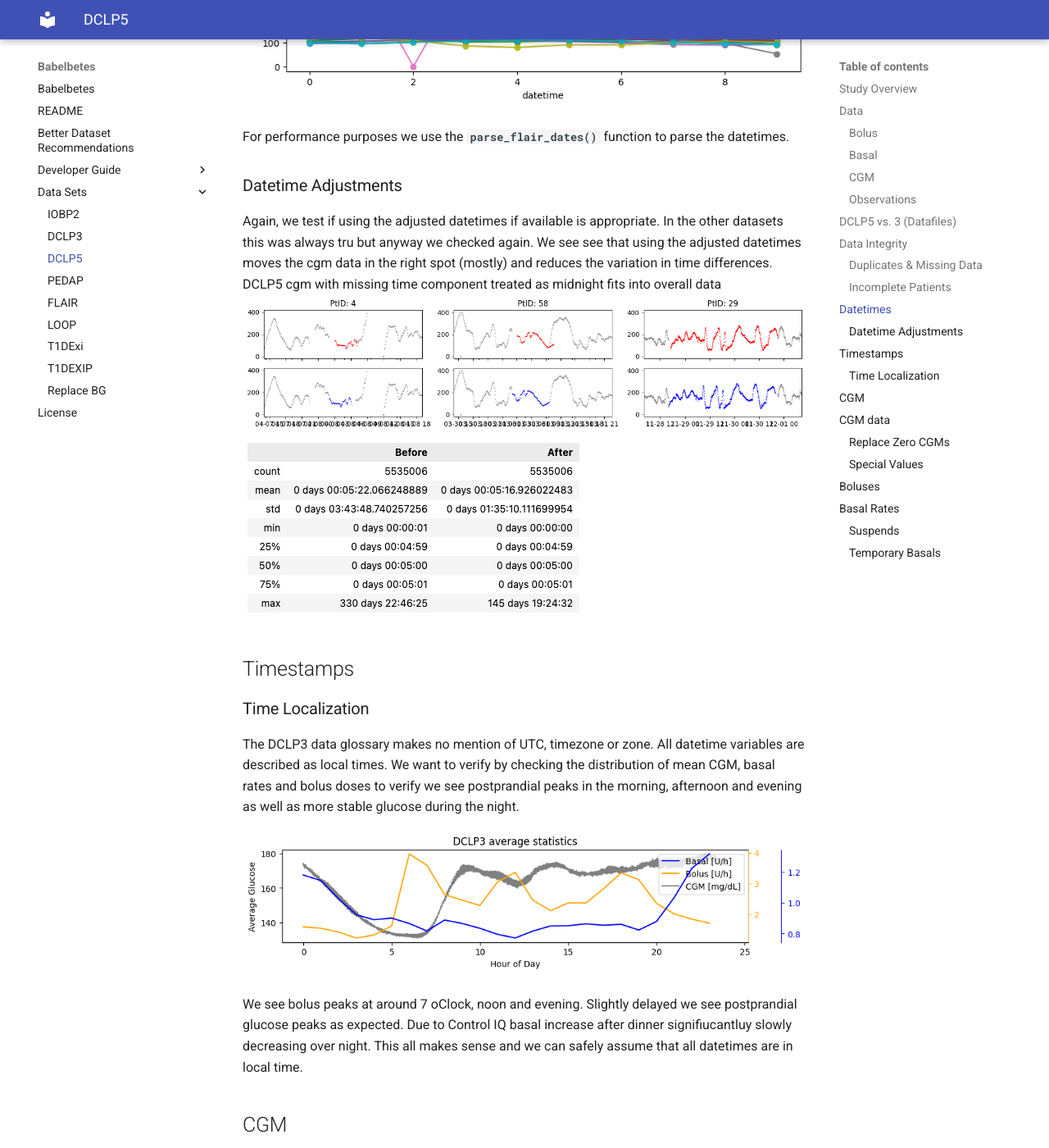
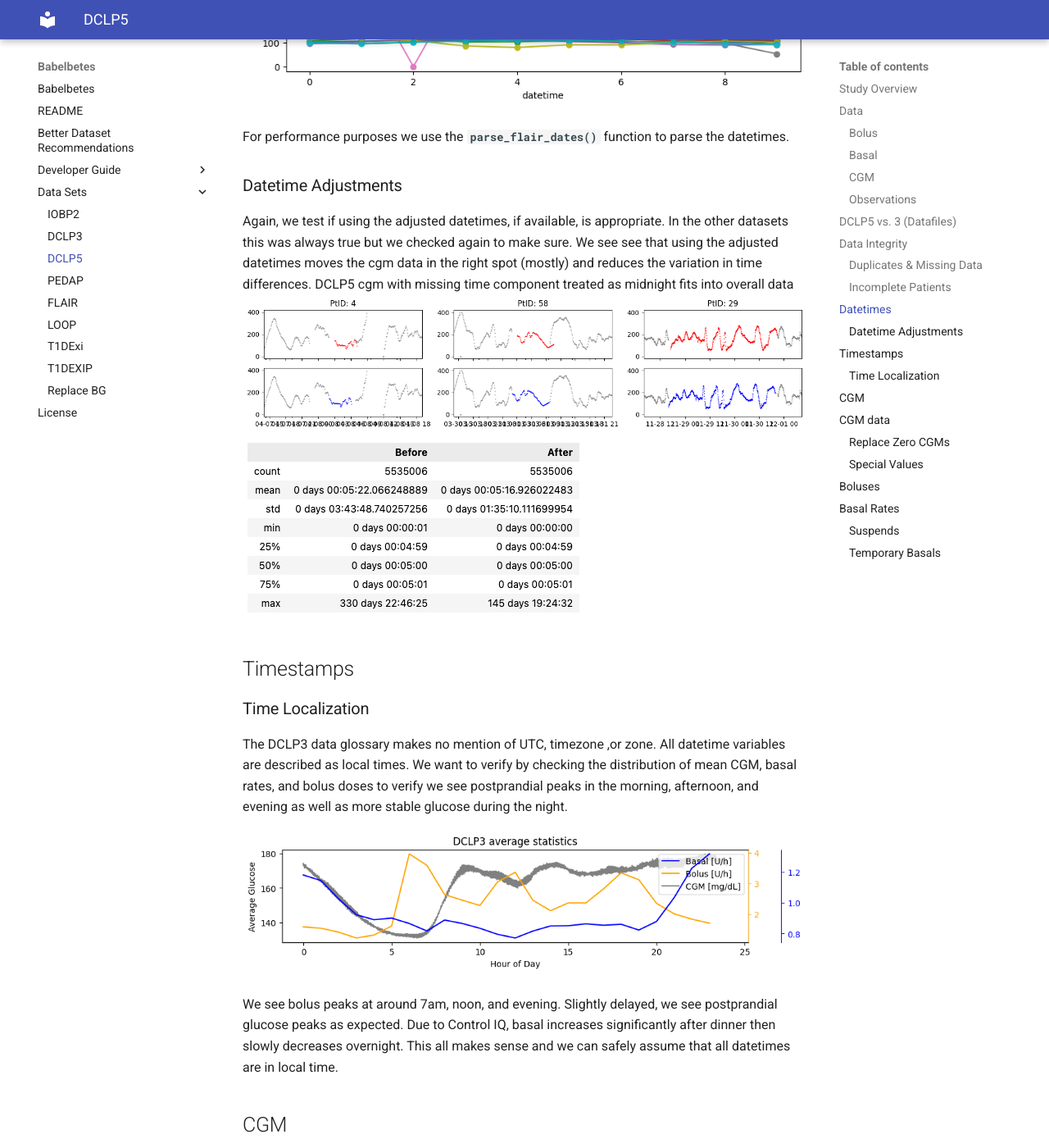
Before and after one commit to nudgebg/egvinsulin, an MkDocs documentation site: the page built from docs/data_sets/DCLP5.md, in a window 1280 px wide and 1400 px high, scrolled down 5245 px. Shown: the whole window at 82% size. Built offline with MkDocs 1.6.1 and Material for MkDocs 9.7.7, drawn with Linux system fonts in a browser that asks for light colours; some of the changed text lies outside the part shown.

Commit message:
Update DCLP5.md

```diff
--- a/docs/data_sets/DCLP5.md
+++ b/docs/data_sets/DCLP5.md
@@ -114,31 +114,31 @@ There is no need to filter patient data as all patients have complete data.
 ## Datetimes
 In Flair and PEDAP datetime strings were reported in inconsistent time formats: time components were missing at midnights which required special handling.
 
-We see that
+We see that:
  - there are no missing datetimes
  - As in Flair, datetimes sometimes miss the time component, even if it is only a few instances
  - The date formats are different from DCLP3 and PEDAP
   - DCLP3: `%Y-%m-%d %H:%M:%S`
   - DCLP5/PEDAP: `%-m/%-d/%Y %I:%M:%S %p`
 
-We therefore, again check if the missing time components align with midnight by checking a few examples: What we see is that the 5th value (which is the one with the missing time component) snuggly fits the series. Therefore, we can safely assume it is in fact the midnight. The drops to zero are just because because they are out of range.
+We therefore again check if the missing time components align with midnight by checking a few examples: What we see is that the 5th value (which is the one with the missing time component) snuggly fits the series. Therefore, we can safely assume it is in fact the midnight value. The drops to zero are just because because they are out of range.
 
 ![dclp5_missing_time_check_cgm.png](assets/dclp5_missing_time_check_cgm.png)
 
 For performance purposes we use the `parse_flair_dates()` function to parse the datetimes.
 
 ### Datetime Adjustments
-Again, we test if using the adjusted datetimes if available is appropriate. In the other datasets this was always tru but anyway we checked again. We see see that using the adjusted datetimes moves the cgm data in the right spot (mostly) and reduces the variation in time differences. DCLP5 cgm with missing time component treated as midnight  fits into overall data
+Again, we test if using the adjusted datetimes, if available, is appropriate. In the other datasets this was always true but we checked again to make sure. We see see that using the adjusted datetimes moves the cgm data in the right spot (mostly) and reduces the variation in time differences. DCLP5 cgm with missing time component treated as midnight fits into overall data
 ![Adjusted Datetimes fits CGM data better](assets/dclp5-gaps-after-datetimeadjustments.png)
 ![Adjusted Datetimes Reduces Variation](assets/dclp5-gaps-after-datetimeadjustments2.png)
 ## Timestamps
 
 ### Time Localization
-The DCLP3 data glossary makes no mention of UTC, timezone or zone. All datetime variables are described as local times. We want to verify by checking the distribution of mean CGM, basal rates and bolus doses to verify we see postprandial peaks in the morning, afternoon and evening as well as more stable glucose during the night.
+The DCLP3 data glossary makes no mention of UTC, timezone ,or zone. All datetime variables are described as local times. We want to verify by checking the distribution of mean CGM, basal rates, and bolus doses to verify we see postprandial peaks in the morning, afternoon, and evening as well as more stable glucose during the night.
 
 ![Daily pattern](assets/dclp5-daily-patterns.png)
 
-We see bolus peaks at around 7 oClock, noon and evening. Slightly delayed we see postprandial glucose peaks as expected. Due to Control IQ basal increase after dinner signifiucantluy slowly decreasing over night. This all makes sense and we can safely assume that all datetimes are in local time.
+We see bolus peaks at around 7am, noon, and evening. Slightly delayed, we see postprandial glucose peaks as expected. Due to Control IQ, basal increases significantly after dinner then slowly decreases overnight. This all makes sense and we can safely assume that all datetimes are in local time.
 
 ## CGM
 
```
Also changed, not shown: other parts of docs/data_sets/DCLP5.md (+9 -9 lines).
